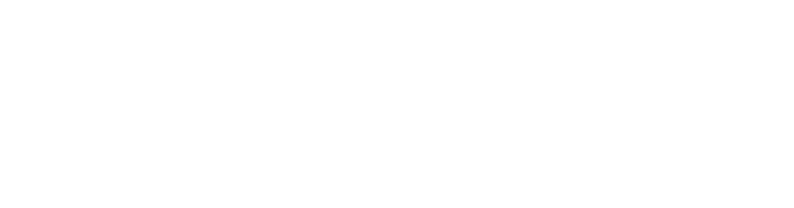
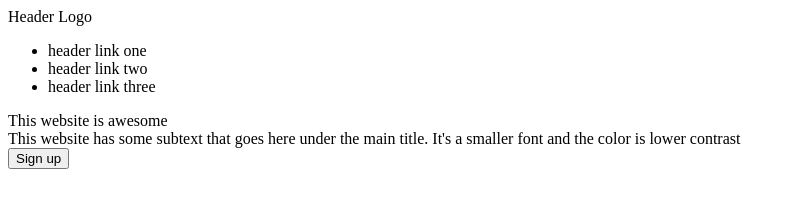
Before and after one commit to G4be34/Projects, a plain HTML site: page index.html in a window 1280 px wide. Shown: the whole page, without its empty margins (0-794 px from the left). Drawn offline with Linux system fonts and the light colour scheme.

Commit message:
Add body content of header

```diff
--- a/index.html
+++ b/index.html
@@ -5,7 +5,24 @@
     <title>Landing Page</title>
   </header>
   <body>
+    <div class="header-container">
+      <div class="header">
+        <div class="header-logo">Header Logo</div>
+        <div class="links">
+            <ul>
+                <li>header link one</li>
+                <li>header link two</li>
+                <li>header link three</li>
+            </ul>
+        </div>
+      </div>
+      <div class="header-content">
+        <div class="header-content-title">This website is awesome</div>
+        <div class="header-content-body">This website has some subtext that goes here under the main title. It's a smaller font and the color is lower contrast</div>
+        <button type="button">Sign up</button>
+      </div>
 
+    </div>
 
 
 
```
